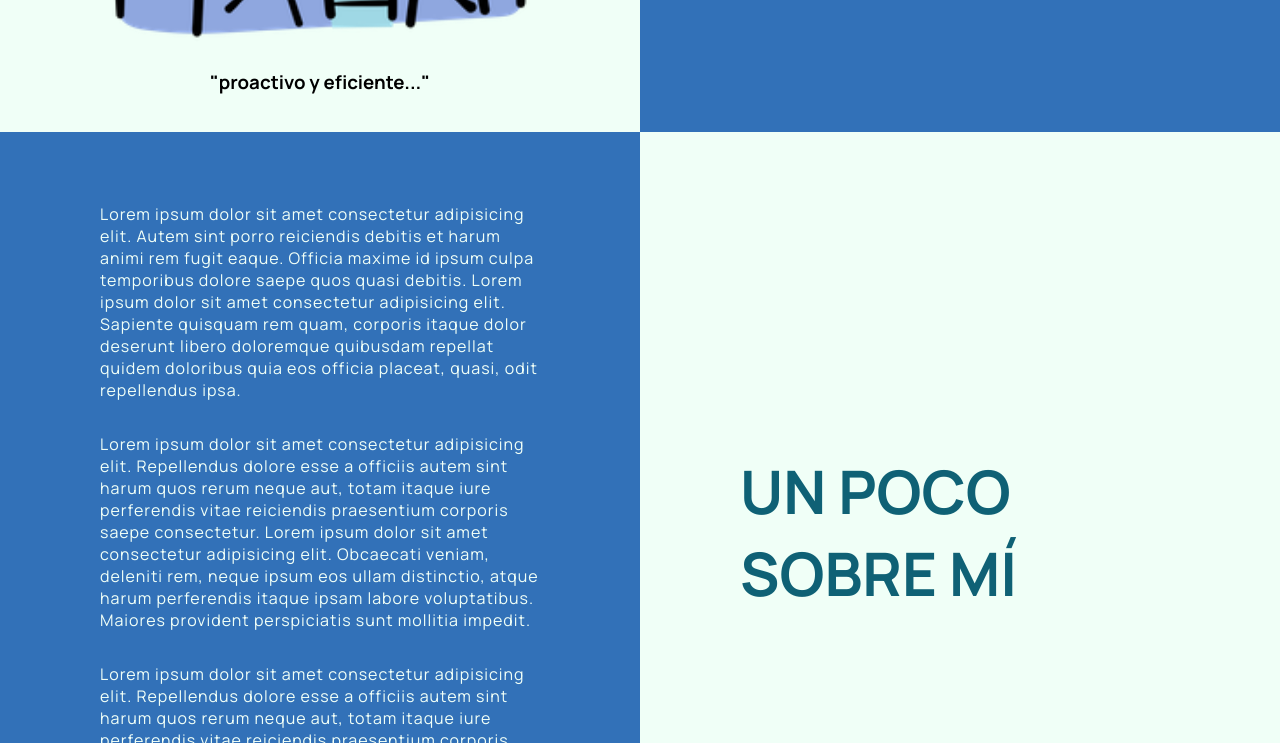
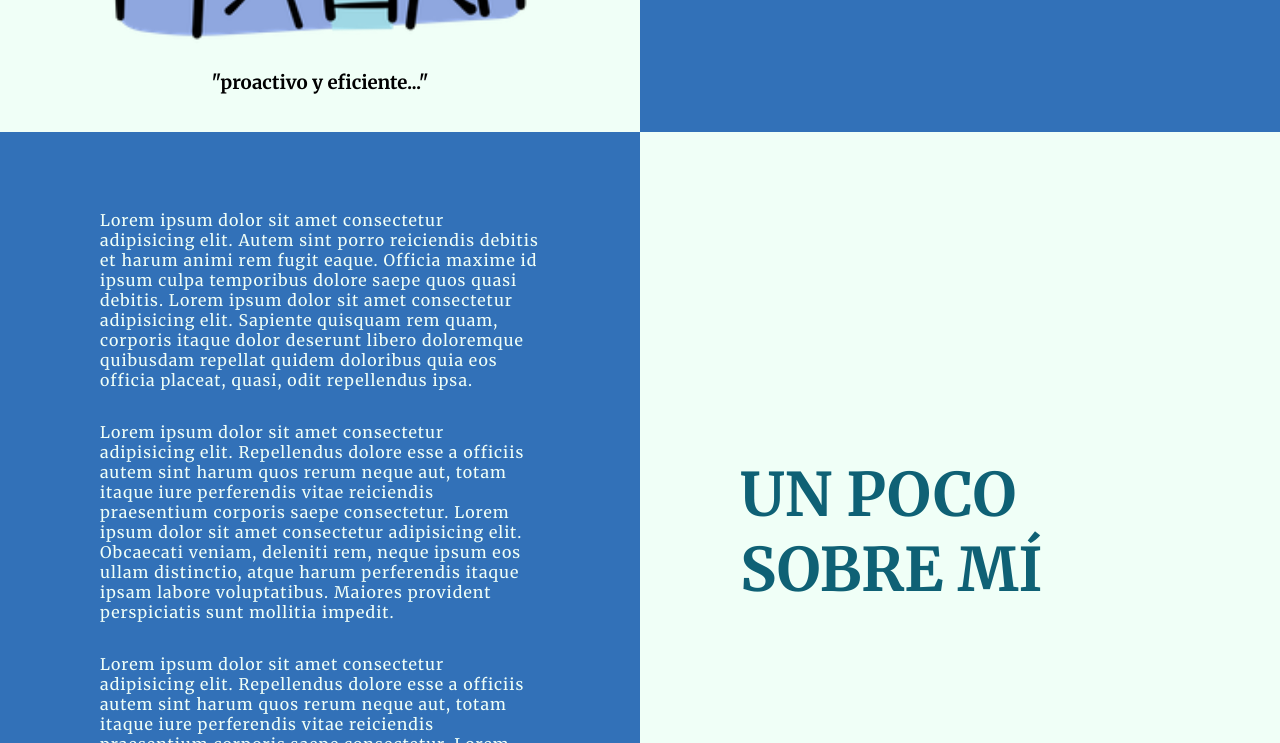
Before and after one commit to VictorJoaquin/portfolio-template, a plain HTML site: page index.html in a window 1280 px wide. Shown: the part 668-1411 px from the top of the page. Drawn offline with nearby package versions, Linux system fonts and the light colour scheme.

Commit message:
styles.css

```diff
--- a/styles.css
+++ b/styles.css
@@ -1,5 +1,5 @@
-@import url('https://fonts.googleapis.com/css2?family=Manrope:wght@200;400;700;800&display=swap');
-
+/*@import url('https://fonts.googleapis.com/css2?family=Manrope:wght@200;400;700;800&display=swap');*/
+@import url('https://fonts.googleapis.com/css2?family=Merriweather:wght@300;400;700;900&display=swap');
 :root {
   --primary-color: #3271b8;
   --primary-color-dark: #0f6175;
@@ -13,7 +13,7 @@ html {
 body {
   margin: 0;
   padding: 0;
-  font-family: 'Manrope', sans-serif;
+  font-family: 'Merriweather' , serif;/*'Manrope', sans-serif;*/
 }
 
 .navbar {
```
Also changed, not shown: assets/imagen2.jpg (added).
